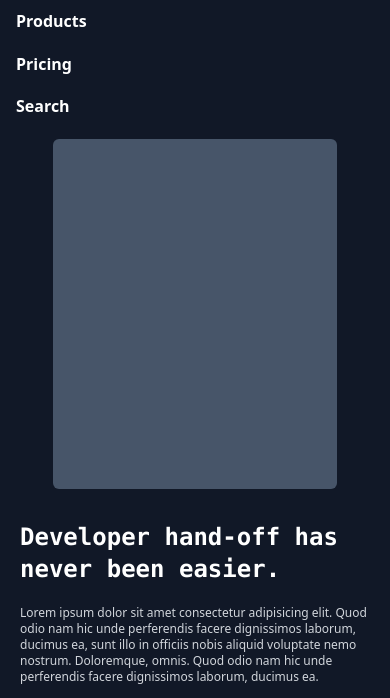
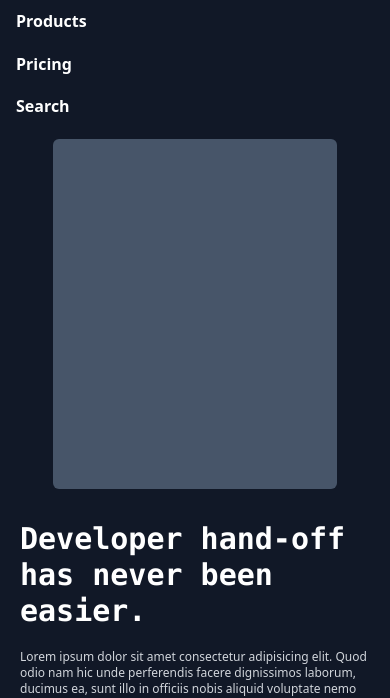
Before and after one commit to Sirvincee/remix-landing, a website: page src/remix.html in a window 390 px wide. Shown: the part 84-782 px from the top of the page. Drawn offline with Linux system fonts and the light colour scheme.

Commit message:
Additional touches!

```diff
--- a/src/remix.html
+++ b/src/remix.html
@@ -78,7 +78,7 @@
         class="mt-3 lg:pl-5 lg:w-[50%] lg:flex flex-col justify-center lg:p-10 lg:ml-[50px]"
       >
         <h2
-          class="w-100 text-2xl font-bold p-5 font-mono lg:text-5xl lg:flex lg:tracking-wider lg:p-4"
+          class="w-100 text-3xl font-bold p-5 font-mono lg:text-5xl lg:flex lg:tracking-wider lg:p-4"
         >
           Developer hand-off has never been easier.
         </h2>
@@ -332,14 +332,5 @@
         </div>
       </section>
     </footer>
-    <br />
-    <br />
-    <br />
-    <br />
-    <br />
-    <br />
-    <br />
-    <br />
-    <br />
   </body>
 </html>
```
Also changed, not shown: dist/output.css.
